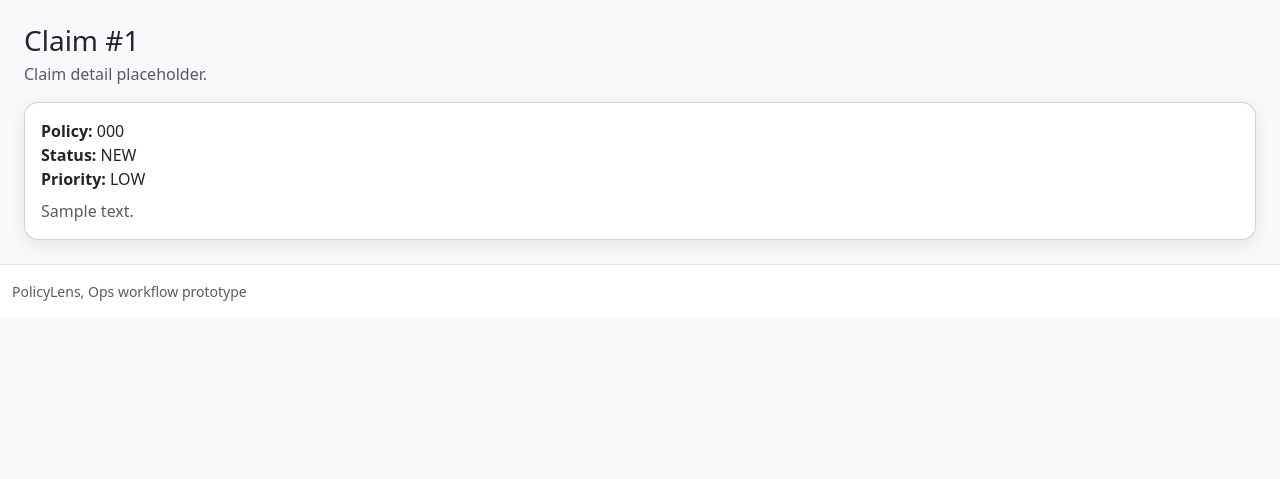
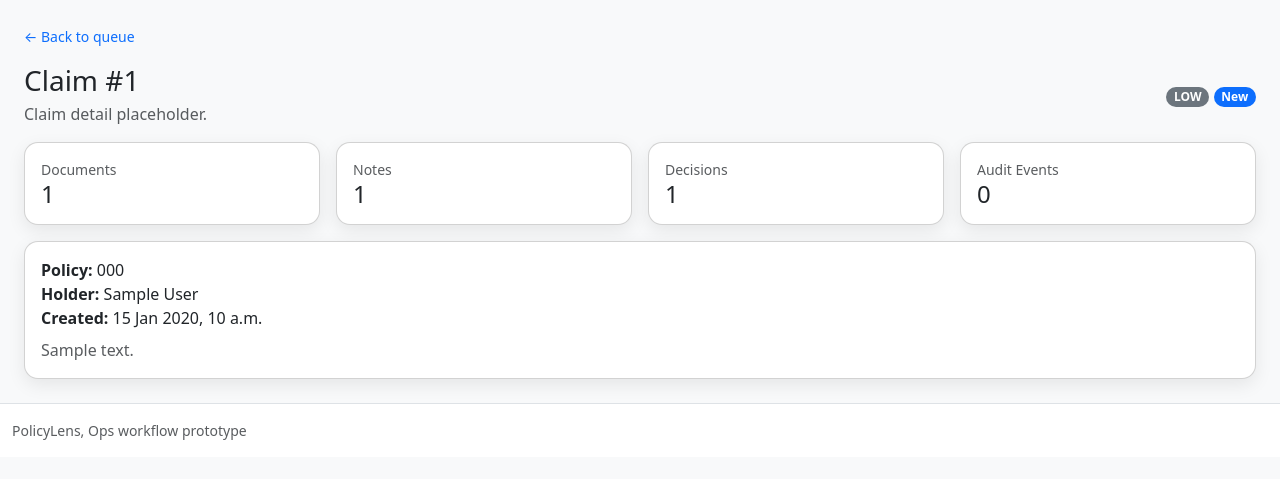
Before and after one commit to AAdewunmi/Claims-Fraud-Risk-Scoring-Project, a Django app: page /ops/claims/1/ in a window 1280 px wide. Shown: the part 57-536 px from the top of the page. Run offline with Django 5.2, Linux system fonts and the light colour scheme; a user stored in the database is signed in; tables that the repository leaves empty hold one stand-in row (values such as "Sample post"); data that the repository does not hold is empty; parts of the project's set-up code (start-up, migrations or seed data) failed here and were passed over; some libraries are stand-ins or nearby versions.

Commit message:
feat(ops-ui): enhance claim detail placeholder with summary stats and navigation

```diff
--- a/policylens/apps/ops/templates/ops/claim_detail.html
+++ b/policylens/apps/ops/templates/ops/claim_detail.html
@@ -3,18 +3,67 @@
 {% block title %}Claim #{{ claim.id }}, PolicyLens Ops{% endblock %}
 
 {% block content %}
+  <div class="mb-3">
+    <a class="text-decoration-none small" href="{% url 'ops:queue' %}">&larr; Back to queue</a>
+  </div>
+
   <div class="d-flex align-items-center justify-content-between mb-3">
     <div>
       <h1 class="h3 mb-1">Claim #{{ claim.id }}</h1>
       <div class="text-muted">Claim detail placeholder.</div>
+    </div>
+    <div>
+      <span class="badge text-bg-secondary">{{ claim.priority }}</span>
+      {% if claim.status == "DECIDED" %}
+        <span class="badge text-bg-success">Decided</span>
+      {% elif claim.status == "IN_REVIEW" %}
+        <span class="badge text-bg-warning">In review</span>
+      {% else %}
+        <span class="badge text-bg-primary">New</span>
+      {% endif %}
+    </div>
+  </div>
+
+  <div class="row g-3 mb-3">
+    <div class="col-6 col-md-3">
+      <div class="card shadow-sm h-100">
+        <div class="card-body">
+          <div class="text-muted small">Documents</div>
+          <div class="h4 mb-0">{{ claim.documents.all|length }}</div>
+        </div>
+      </div>
+    </div>
+    <div class="col-6 col-md-3">
+      <div class="card shadow-sm h-100">
+        <div class="card-body">
+          <div class="text-muted small">Notes</div>
+          <div class="h4 mb-0">{{ claim.notes.all|length }}</div>
+        </div>
+      </div>
+    </div>
+    <div class="col-6 col-md-3">
+      <div class="card shadow-sm h-100">
+        <div class="card-body">
+          <div class="text-muted small">Decisions</div>
+          <div class="h4 mb-0">{{ claim.decisions.all|length }}</div>
+        </div>
+      </div>
+    </div>
+    <div class="col-6 col-md-3">
+      <div class="card shadow-sm h-100">
+        <div class="card-body">
+          <div class="text-muted small">Audit Events</div>
+          <div class="h4 mb-0">{{ claim.audit_events.all|length }}</div>
+        </div>
+      </div>
     </div>
   </div>
 
   <div class="card shadow-sm">
     <div class="card-body">
       <div><strong>Policy:</strong> {{ claim.policy.policy_number }}</div>
-      <div><strong>Status:</strong> {{ claim.status }}</div>
-      <div><strong>Priority:</strong> {{ claim.priority }}</div>
+      <div><strong>Holder:</strong> {{ claim.policy.holder.full_name }}</div>
+      <div><strong>Created:</strong> {{ claim.created_at }}</div>
       <div class="mt-2 text-muted">{{ claim.summary|default:"(no summary)" }}</div>
     </div>
   </div>
```
